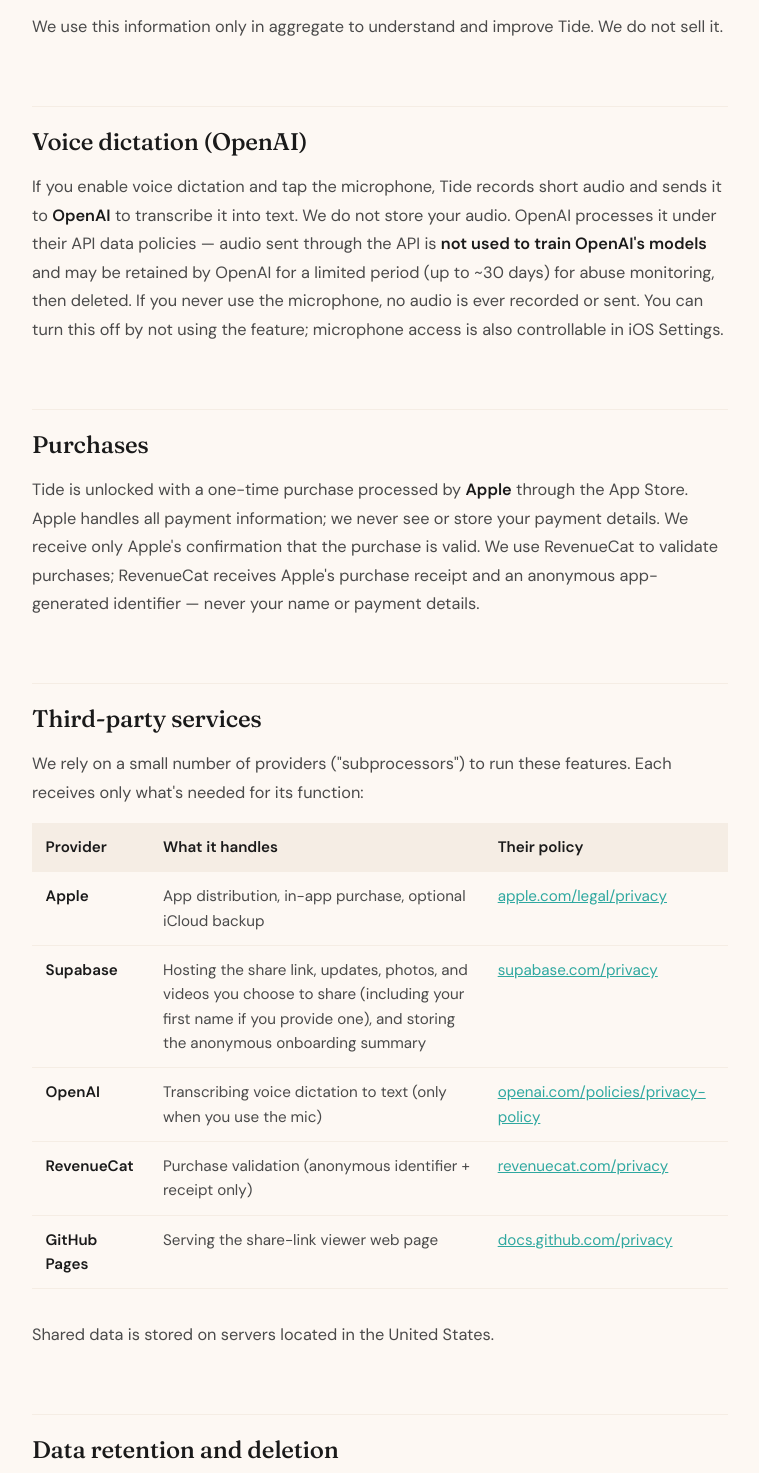
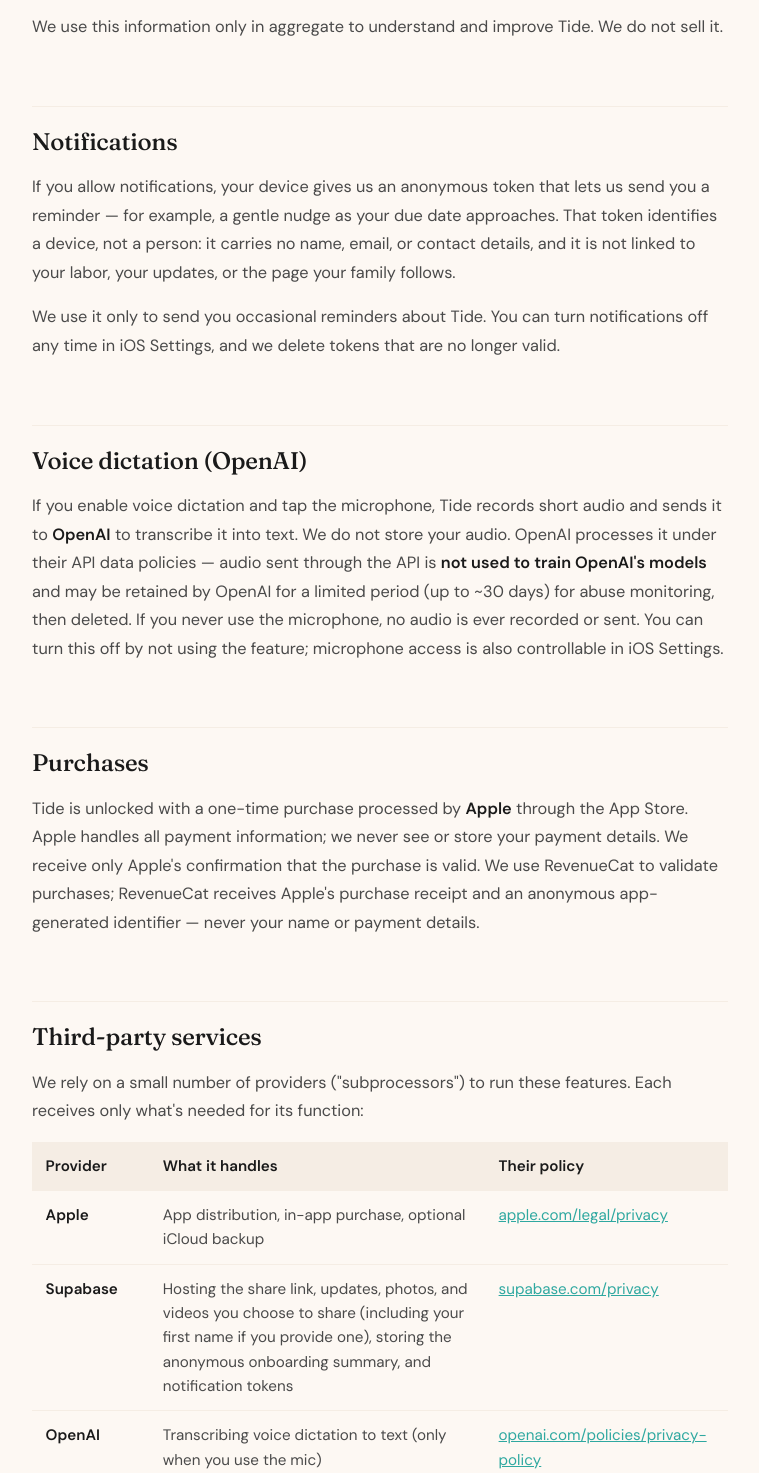
Before and after one commit to kpietrowski/katiep-portfolio, a website: page privacy.html in a window 1280 px wide. Shown: the part 3010-4483 px from the top of the page, without its empty margins (260-1019 px from the left). Drawn offline with Linux system fonts and the light colour scheme.

Commit message:
Privacy: add Notifications section, Supabase notification tokens

```diff
--- a/privacy.html
+++ b/privacy.html
@@ -93,6 +93,10 @@
         <p>So that we can tell one person's progress apart from another's, the summary carries a random identifier generated on your device. It is not your Apple ID, your device ID, or any advertising ID — it is a random value that means nothing outside this summary, and it is never combined with your name or your labor data.</p>
         <p>We use this information only in aggregate to understand and improve Tide. We do not sell it.</p>
 
+        <h2>Notifications</h2>
+        <p>If you allow notifications, your device gives us an anonymous token that lets us send you a reminder — for example, a gentle nudge as your due date approaches. That token identifies a device, not a person: it carries no name, email, or contact details, and it is not linked to your labor, your updates, or the page your family follows.</p>
+        <p>We use it only to send you occasional reminders about Tide. You can turn notifications off any time in iOS Settings, and we delete tokens that are no longer valid.</p>
+
         <h2>Voice dictation (OpenAI)</h2>
         <p>If you enable voice dictation and tap the microphone, Tide records short audio and sends it to <strong>OpenAI</strong> to transcribe it into text. We do not store your audio. OpenAI processes it under their API data policies — audio sent through the API is <strong>not used to train OpenAI's models</strong> and may be retained by OpenAI for a limited period (up to ~30 days) for abuse monitoring, then deleted. If you never use the microphone, no audio is ever recorded or sent. You can turn this off by not using the feature; microphone access is also controllable in iOS Settings.</p>
 
@@ -113,7 +117,7 @@
                 </tr>
                 <tr>
                     <td><strong>Supabase</strong></td>
-                    <td>Hosting the share link, updates, photos, and videos you choose to share (including your first name if you provide one), and storing the anonymous onboarding summary</td>
+                    <td>Hosting the share link, updates, photos, and videos you choose to share (including your first name if you provide one), storing the anonymous onboarding summary, and notification tokens</td>
                     <td><a href="https://supabase.com/privacy" target="_blank" rel="noopener">supabase.com/privacy</a></td>
                 </tr>
                 <tr>
```
